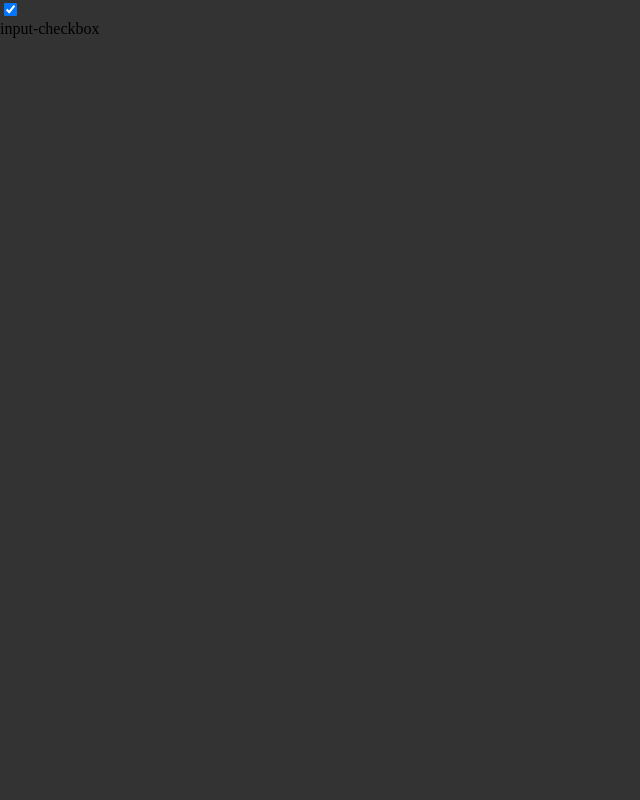
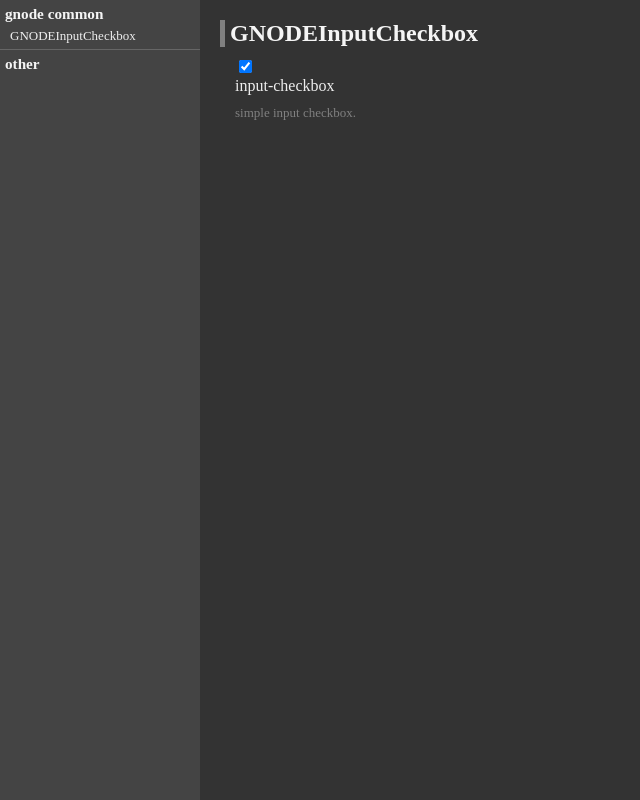
Before and after one commit to doxas/gnode, a website built with webpack: page public/sample.html in a window 1280 px wide. Shown: the whole page, without its empty margins (0-640 px from the left). Built offline with nearby package versions, Linux system fonts and the light colour scheme.

Commit message:
update sample.html

```diff
--- a/public/css/sample.css
+++ b/public/css/sample.css
@@ -7,7 +7,76 @@
 
 html, body {
     background-color: #333;
+    color: #eee;
     width: 100%;
     height: 100%;
     overflow: hidden;
 }
+
+h2 {
+    border-left: 5px solid gray;
+    color: whitesmoke;
+    margin: 0px 0px 5px 0px;
+    padding: 0px 5px;
+}
+
+h3 {
+    color: whitesmoke;
+    padding: 5px;
+}
+
+* + h3 {
+    border-top: 1px solid #666;
+    margin: 5px 0px 0px 0px;
+}
+
+#container {
+    width: 100%;
+    height: 100%;
+    display: flex;
+    flex-direction: row;
+}
+
+#side {
+    background-color: #444;
+    font-size: small;
+    min-width: 200px;
+    max-width: 20%;
+    height: 100%;
+    overflow: auto;
+}
+
+#side a {
+    padding: 5px 10px;
+    cursor: pointer;
+}
+
+#side a:hover {
+    text-decoration: underline;
+}
+
+#main {
+    padding: 20px;
+    width: 100%;
+    height: 100%;
+    box-sizing: border-box;
+    overflow: auto;
+}
+
+.component_sample_wrap {
+    margin: 0px 0px 20px 0px;
+}
+
+.component_sample_wrap:hover {
+    background-color: #393939;
+}
+
+.component_sample_wrap > div {
+    margin: 0px 0px 0px 10px;
+    padding: 5px;
+}
+
+.description {
+    color: gray;
+    font-size: small;
+}
--- a/public/js/sample.js
+++ b/public/js/sample.js
@@ -1,9 +1,61 @@
 
 window.addEventListener('load', () => {
-    let e = new GNODE.components.common.GNODEInputCheckbox('input-checkbox', true);
-    document.body.appendChild(e.element);
-    console.log(GNODE.util.hello);
-    e.on('change', (evt, target) => {
-        console.log('🔥', evt);
+    let side = document.body.querySelector('#side');
+    let main = document.body.querySelector('#main');
+
+    head('gnode common', side);
+
+    gen(
+        'GNODEInputCheckbox',
+        new GNODE.components.common.GNODEInputCheckbox('input-checkbox', true),
+        main,
+        ['change'],
+        [(evt) => {console.log(evt);}]
+    );
+
+    head('other', side);
+
+}, false);
+
+function head(name, appendTarget){
+    let d = document.createElement('h3');
+    d.textContent = name;
+    appendTarget.appendChild(d);
+}
+
+// generate and insert
+function gen(name, component, appendTarget, eventNames, listeners){
+    let a = document.createElement('a');
+    a.textContent = name;
+    a.addEventListener('click', (evt) => {
+        let padding = 20; // from css padding property
+        let id = evt.target.textContent;
+        let t = appendTarget.querySelector(`#${id}`);
+        let b = t.getBoundingClientRect();
+        appendTarget.scrollTo(0, (appendTarget.scrollTop - padding) + b.top);
+    }, false);
+    document.body.querySelector('#side').appendChild(a);
+    let d = document.createElement('div');
+    let e = document.createElement('div');
+    let h = document.createElement('h2');
+    d.classList.add('component_sample_wrap');
+    h.textContent = name;
+    h.setAttribute('id', name);
+    appendTarget.appendChild(d);
+    d.appendChild(h);
+    d.appendChild(e);
+    e.appendChild(component.element);
+    eventNames.map((eve, index) => {
+        component.on(eve, listeners[index]);
     });
-}, false);
+    if(component.description != null){
+        let c = document.createElement('div');
+        c.classList.add('description');
+        if(component.description instanceof HTMLElement === true){
+            c.appendChild(component.description);
+        }else{
+            c.innerHTML = component.description;
+        }
+        d.appendChild(c);
+    }
+}
--- a/public/sample.html
+++ b/public/sample.html
@@ -8,6 +8,9 @@
         <title>gnode sample</title>
     </head>
     <body>
-        <div id="container"></div>
+        <div id="container">
+            <div id="side"></div>
+            <div id="main"></div>
+        </div>
     </body>
 </html>
```
